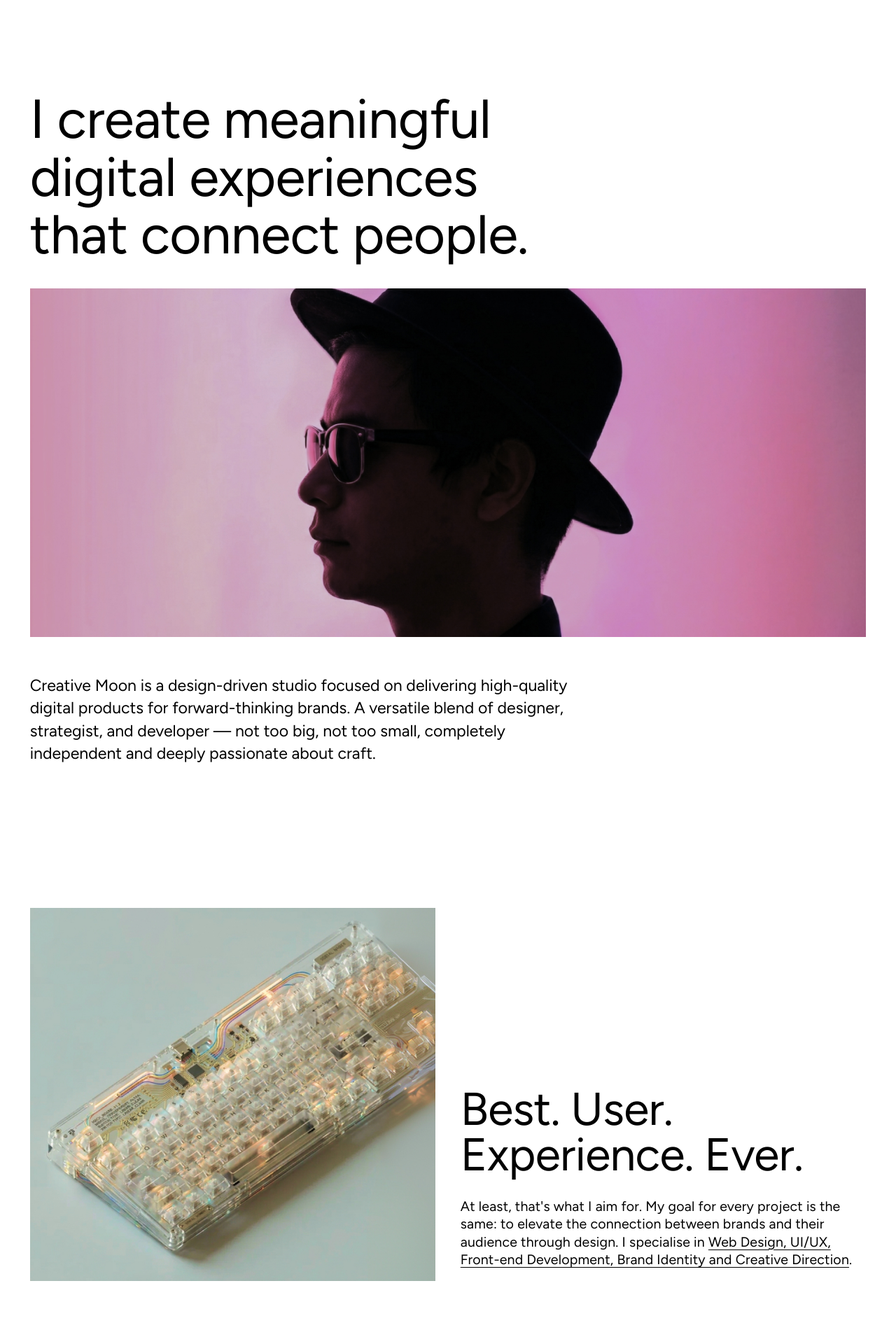
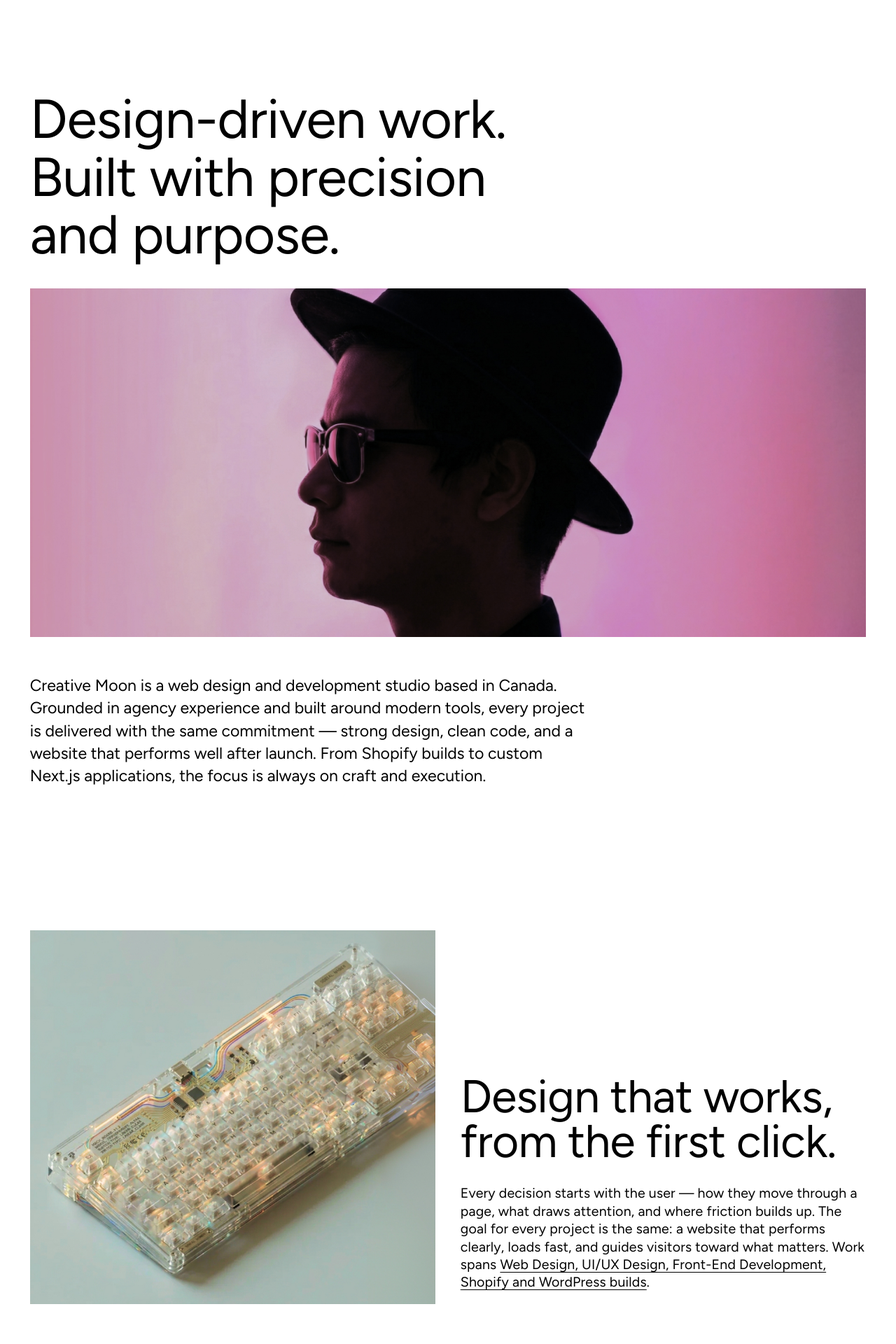
Before and after one commit to Touch-Moon/creative-moon, a Next.js app: page /about in a window 1280 px wide. Shown: the part 160-2080 px from the top of the page at 70% size. Built offline with nearby package versions, Linux system fonts and the light colour scheme.

Commit message:
content: remove we/our/agency language — align to individual developer voice

```diff
--- a/src/components/about/AboutPage.tsx
+++ b/src/components/about/AboutPage.tsx
@@ -48,34 +48,34 @@ const imageReveal: Variants = {
   }),
 };
 
-// ── Award data ─────────────────────────────────────────────────
+// ── Tech stack data ────────────────────────────────────────────
 const awards = [
-  { org: 'Awwwards', name: 'Honorable Mention — Portfolio Redesign', year: '2025.' },
-  { org: 'CSS Design Awards', name: 'UI Design, UX Design — Portfolio Website', year: '2025.' },
-  { org: 'FWA', name: 'FWA of the Day — Portfolio Website', year: '2025.' },
-  { org: 'Awwwards', name: 'Site of the Day — Brand Project', year: '2024.' },
-  { org: 'CSS Design Awards', name: 'Website of the Day — E-commerce Platform', year: '2024.' },
-  { org: 'Muzli', name: 'Muzli Honor — Dashboard Design', year: '2024.' },
-  { org: 'Awwwards', name: 'Developer Award — Creative Moon Website', year: '2023.' },
-  { org: 'Behance', name: 'Interaction Featured — Mobile App Concept', year: '2023.' },
+  { org: 'React', name: 'Component Architecture & Modern Front-End', year: 'JS' },
+  { org: 'Next.js', name: 'Full-Stack Applications & Static Sites', year: 'JS' },
+  { org: 'TypeScript', name: 'Type-Safe Front-End Engineering', year: 'JS' },
+  { org: 'Shopify', name: 'Custom Theme Development & Optimization', year: 'E-COM' },
+  { org: 'WordPress', name: 'Custom Themes, Plugins & CMS Architecture', year: 'CMS' },
+  { org: 'Sanity / Supabase', name: 'Headless CMS & Backend Integration', year: 'Stack' },
+  { org: 'Figma', name: 'UI/UX Design & Prototyping Workflows', year: 'Design' },
+  { org: 'HTML / CSS / SCSS', name: 'Responsive Layouts & Design Systems', year: 'Core' },
 ];
 
-// ── Compliance data ────────────────────────────────────────────
+// ── Approach data ──────────────────────────────────────────────
 const compliance = [
   {
     number: '01.',
-    heading: 'Quality first approach.',
-    desc: 'Every project undergoes rigorous quality assurance to ensure that our deliverables meet the highest standards of design and development excellence.',
+    heading: 'Design before code.',
+    desc: 'Every project starts with layout, hierarchy, and user flow — before touching a line of code. Design decisions shape technical ones, not the other way around.',
   },
   {
     number: '02.',
-    heading: 'Transparent process.',
-    desc: 'Our commitment to clear communication drives us to maintain open, honest, and collaborative relationships with every client we work with.',
+    heading: 'Clear communication, always.',
+    desc: 'Transparent updates from kickoff to launch. What\'s being built, why, and how — no surprises at delivery. Documented CMS setups and clean handoffs are standard.',
   },
   {
     number: '03.',
-    heading: 'Continuous improvement.',
-    desc: 'We stay current with the latest technologies and design trends, constantly refining our processes to deliver cutting-edge digital solutions.',
+    heading: 'Performance by default.',
+    desc: 'Page speed, semantic markup, and accessibility are built in from the start, not added on. Every site is optimized for real-world performance, not just a dev preview.',
   },
 ];
 
@@ -115,9 +115,9 @@ export default function AboutPage() {
         <div className="wrapper">
           <h1 className="about-title__content">
             {[
-              'I create meaningful',
-              'digital experiences',
-              'that connect people.',
+              'Design-driven work.',
+              'Built with precision',
+              'and purpose.',
             ].map((line, i) => (
               <span key={i} className="line">
                 <motion.span
@@ -173,11 +173,12 @@ export default function AboutPage() {
             animate={fullImg.inView ? 'visible' : 'hidden'}
           >
             <p>
-              Creative Moon is a design-driven studio focused on delivering
-              high-quality digital products for forward-thinking brands.
-              A versatile blend of designer, strategist, and developer —
-              not too big, not too small, completely independent and
-              deeply passionate about craft.
+              Creative Moon is a web design and development studio based in
+              Canada. Grounded in agency experience and built around
+              modern tools, every project is delivered with the same commitment —
+              strong design, clean code, and a website that performs well after
+              launch. From Shopify builds to custom Next.js applications, the
+              focus is always on craft and execution.
             </p>
           </motion.div>
         </div>
@@ -213,15 +214,16 @@ export default function AboutPage() {
               animate={imgText.inView ? 'visible' : 'hidden'}
             >
               <h2 className="about-image-text__heading">
-                Best. User.<br />Experience. Ever.
+                Design that works,<br />from the first click.
               </h2>
               <p className="about-image-text__desc">
-                At least, that&apos;s what I aim for. My goal for every project
-                is the same: to elevate the connection between brands and their
-                audience through design. I specialise in{' '}
+                Every decision starts with the user — how they move through a page,
+                what draws attention, and where friction builds up. The goal for
+                every project is the same: a website that performs clearly, loads
+                fast, and guides visitors toward what matters. Work spans{' '}
                 <span style={{ textDecoration: 'underline', textUnderlineOffset: '0.2em' }}>
-                  Web Design, UI/UX, Front-end Development, Brand Identity
-                  and Creative Direction
+                  Web Design, UI/UX Design, Front-End Development,
+                  Shopify and WordPress builds
                 </span>.
               </p>
             </motion.div>
@@ -281,7 +283,7 @@ export default function AboutPage() {
             initial="hidden"
             animate={textLeft.inView ? 'visible' : 'hidden'}
           >
-            It&apos;s all about<br />the craft,<br />the craft.
+            Built with intent,<br />not just<br />instructions.
           </motion.h2>
 
           <motion.div
@@ -292,12 +294,12 @@ export default function AboutPage() {
             animate={textLeft.inView ? 'visible' : 'hidden'}
           >
             <p>
-              I put people first. Everything else flows from there.
-              There are the users, who are the heart of every design decision.
-              Then there are the clients, who trust me with their vision.
-              Both deserve the same dedication — meticulous attention to detail,
-              empathy-driven design, and solutions that truly work.{' '}
-              <Link href="/projects">See my work</Link>.
+              Good websites aren&apos;t assembled — they&apos;re considered. That means
+              understanding the project&apos;s purpose before writing a line of code,
+              choosing the right stack for the job, and building something the next
+              developer won&apos;t have to undo. Every build is treated as a long-term
+              investment in quality, not just a deliverable to ship.{' '}
+              <Link href="/work">See the work</Link>.
             </p>
           </motion.div>
         </div>
@@ -317,14 +319,14 @@ export default function AboutPage() {
               animate={textRight.inView ? 'visible' : 'hidden'}
             >
               <h2 className="about-text-right__heading">
-                If you&apos;re gonna do it,<br />do it right, right?
+                Clean code today.<br />Less trouble tomorrow.
               </h2>
               <p className="about-text-right__desc">
-                Clients choose me because I develop projects that focus on quality.
-                I don&apos;t act fast and think later, as often happens. I founded
-                Creative Moon because I like to see the bigger picture. I appreciate
-                what I do, and I like to work with clients and teams that share this
-                crucial yet simple philosophy: If you&apos;re going to do it, do it right!
+                Code written without care becomes someone else&apos;s problem. Fast load
+                times, structured markup, documented CMS setups — not just for launch,
+                but for everything that comes after. Whether it&apos;s a Shopify store,
+                a WordPress rebuild, or a custom Next.js project, the standard
+                doesn&apos;t change.
               </p>
             </motion.div>
           </div>
@@ -344,7 +346,7 @@ export default function AboutPage() {
               initial="hidden"
               animate={awardsSection.inView ? 'visible' : 'hidden'}
             >
-              I&apos;ve won<br />some awards.
+              The tools.<br />The stack.
             </motion.h2>
 
             <div className="about-awards__list">
@@ -373,7 +375,7 @@ export default function AboutPage() {
             initial="hidden"
             animate={complianceSection.inView ? 'visible' : 'hidden'}
           >
-            An important commitment to my clients.
+            How every project gets done.
           </motion.h2>
 
           <div className="about-compliance__grid">
```
Also changed, not shown: src/components/contact/ContactPage.tsx (+9 -8 lines), src/components/manifesto/ManifestoPage.tsx (+6 -6 lines).
